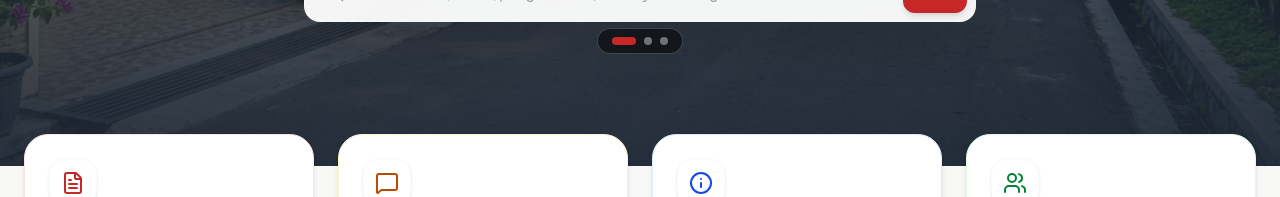
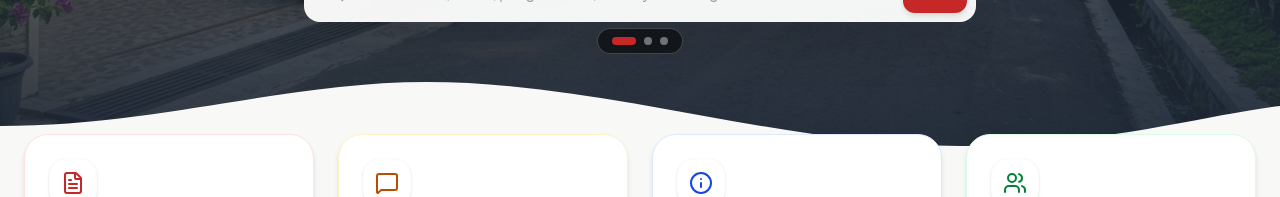
Before and after one commit to Alialkhozini/RT-05-RW-19-Sangkal-Putung, a Next.js app: page / in a window 1280 px wide. Shown: the part 603-800 px from the top of the page. Built offline with nearby package versions, Linux system fonts and the light colour scheme; no server answers; the database is empty.

Commit message:
style: add smooth curved wave divider at bottom of hero banner

```diff
--- a/components/public/HeroCarousel.tsx
+++ b/components/public/HeroCarousel.tsx
@@ -223,6 +223,21 @@ export default function HeroCarousel({ banners }: HeroCarouselProps) {
           </div>
         </>
       )}
+
+      {/* ================= WAVE SHAPE DIVIDER (TRANSISI GELOMBANG BAWAH) ================= */}
+      <div className="absolute bottom-0 left-0 right-0 w-full overflow-hidden leading-none z-10 pointer-events-none">
+        <svg
+          viewBox="0 0 1440 120"
+          fill="none"
+          xmlns="http://www.w3.org/2000/svg"
+          preserveAspectRatio="none"
+          className="relative block w-full h-12 sm:h-16 md:h-20 lg:h-24 text-[#F8F8F7] fill-current"
+        >
+          <path
+            d="M0,70 C180,70 320,15 480,15 C680,15 880,95 1080,95 C1240,95 1360,55 1440,45 L1440,120 L0,120 Z"
+          />
+        </svg>
+      </div>
     </section>
   );
 }
```
